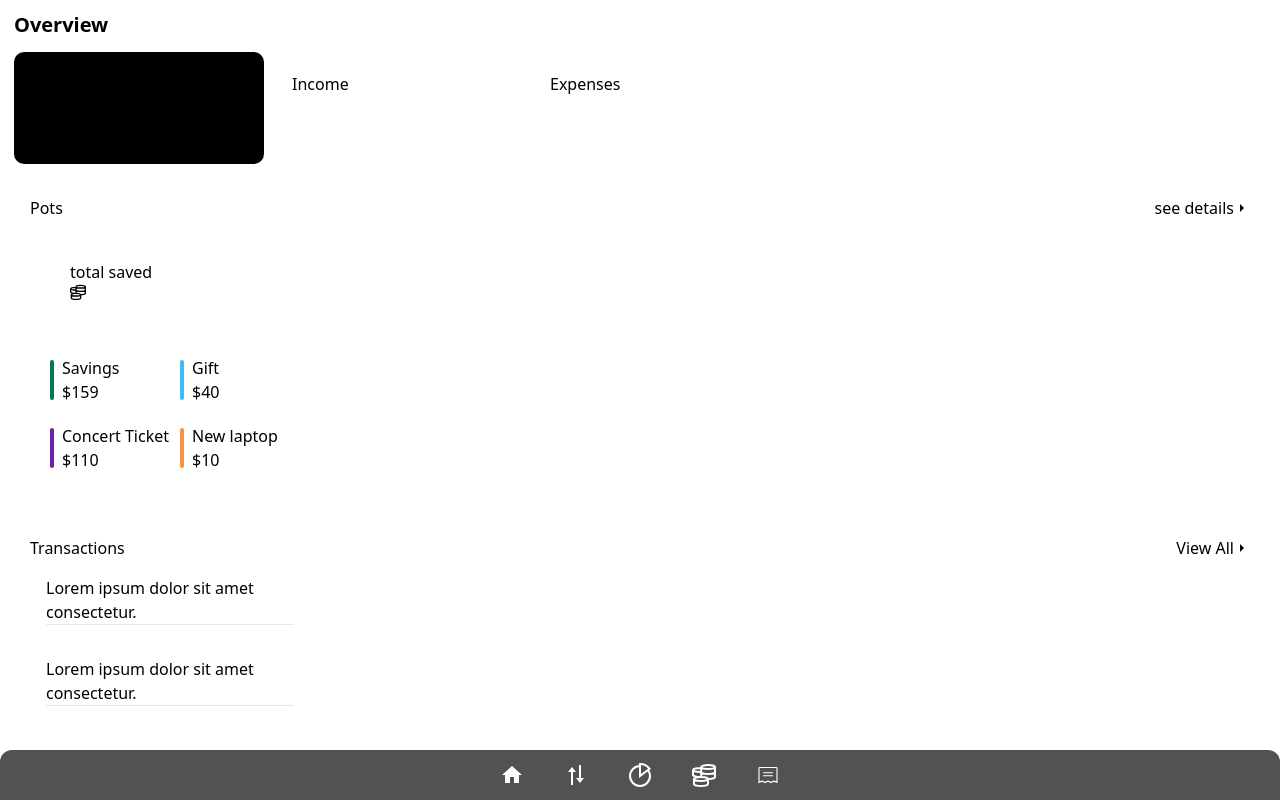
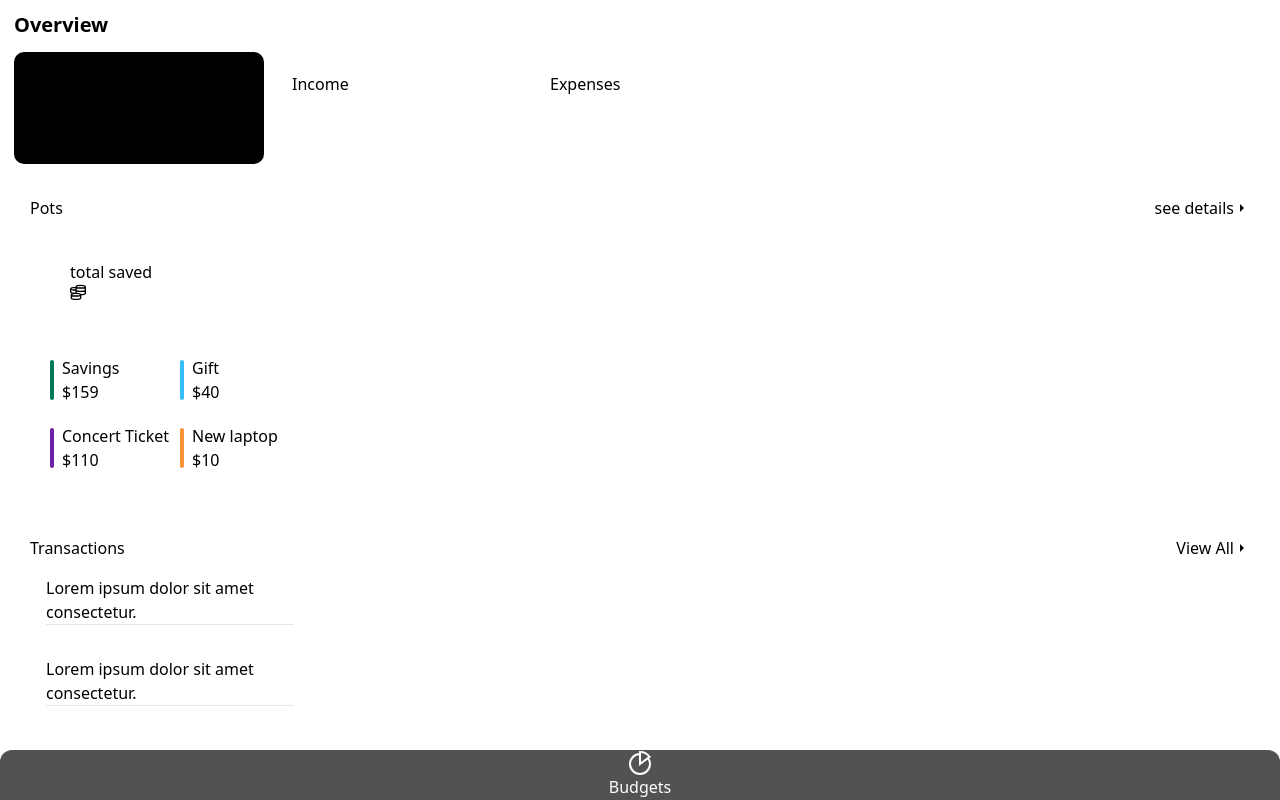
Before and after one commit to mbahramii/personal-finance-app, a React (Vite) app: page / in a window 1280 px wide. Shown: the top 800 px of the page. Built offline with nearby package versions, Linux system fonts and the light colour scheme.

Commit message:
feat: enhance Footer component with labels and responsive vertical layout for large screens

```diff
--- a/src/assets/components/Footer.jsx
+++ b/src/assets/components/Footer.jsx
@@ -6,21 +6,40 @@ import { GrMoney } from "react-icons/gr";
 
 const Footer = () => {
   return (
-    <div className="w-full flex gap-10 justify-center bg-neutral-600 rounded-t-xl h-[50px] items-center fixed bottom-0">
+    <div className="w-full flex gap-10 justify-center bg-neutral-600 rounded-t-xl h-[50px] items-center fixed bottom-0 text-white lg:flex-col">
       {/* <Link to="/home"> */}
-        <MdHome className="w-6 h-6 text-white hover:text-blue-400 transition" />
+      <div className="flex flex-col text-center items-center">
+        <MdHome className=" w-6 h-6 text-white hover:text-blue-400 transition" />
+        <h1 className="hidden sm:block ">Overview</h1>
+      </div>
       {/* </Link> */}
       {/* <Link to="/transfer"> */}
+      <div className="flex flex-col items-center">
+
         <BiTransfer className="rotate-90 w-6 h-6 text-white hover:text-blue-400 transition" />
+        <h1 className="hidden sm:block ">Transaction</h1>
+      </div>
       {/* </Link> */}
       {/* <Link to="/analytics"> */}
+      <div className="flex flex-col items-center">
+
         <GrAnalytics className="w-6 h-6 text-white hover:text-blue-400 transition" />
+        <h1 className="hidden sm:block ">Budgets</h1>
+      </div>
       {/* </Link> */}
       {/* <Link to="/income"> */}
+      <div className="flex flex-col items-center">
+
         <GrMoney className="w-6 h-6 text-white hover:text-blue-400 transition" />
+        <h1 className="hidden sm:block ">Pots</h1>
+      </div>
       {/* </Link> */}
       {/* <Link to="/receipts"> */}
+      <div className="flex flex-col items-center">
+
         <PiReceiptLight className="w-6 h-6 text-white hover:text-blue-400 transition" />
+        <h1 className="hidden sm:block ">Recurring Bills</h1>
+      </div>
       {/* </Link> */}
     </div>
   );
```
